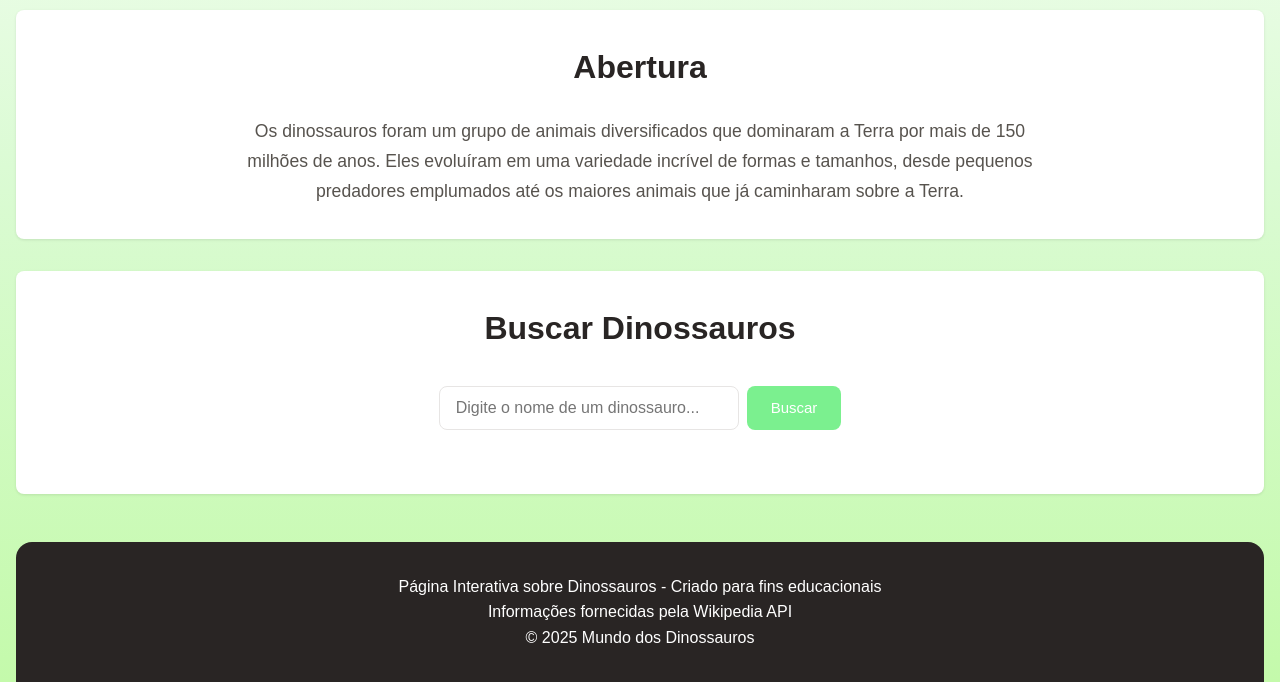
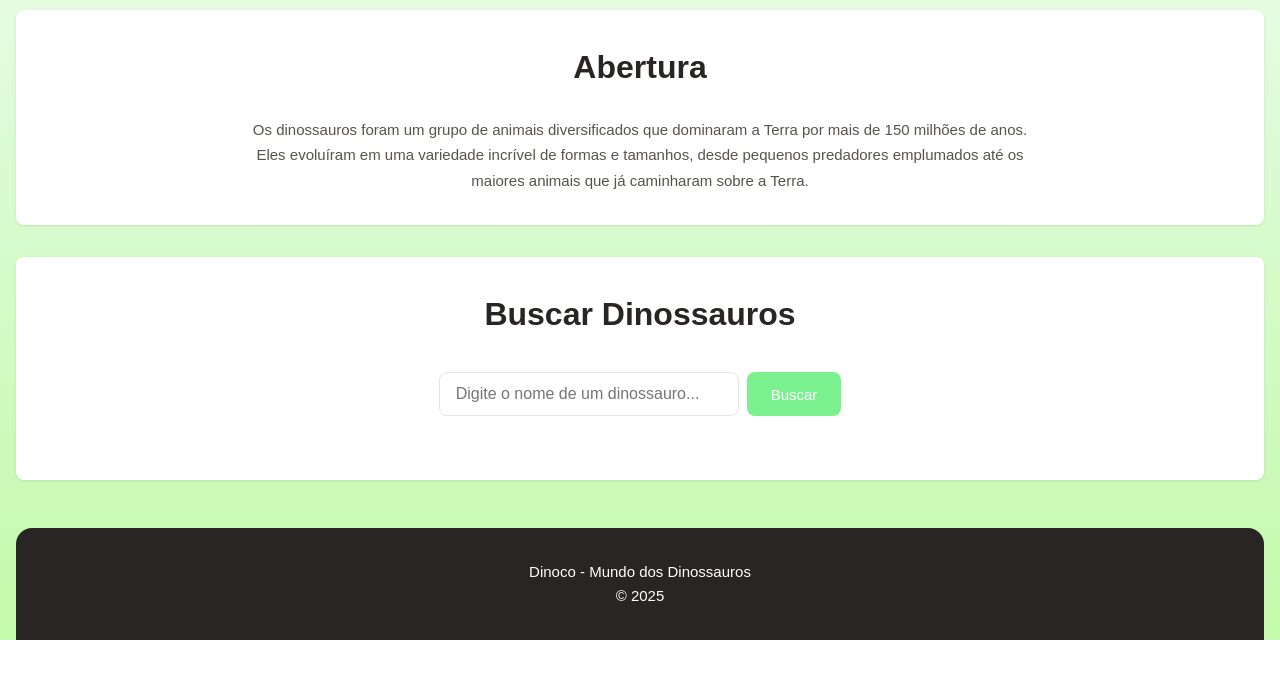
Before and after one commit to Dionizur/Dissonauro, a plain HTML site: page pages/busca de dinos/busca.html in a window 1280 px wide. Shown: the part 350-1032 px from the top of the page. After the commit the page ends 990 px from the top, so only its background shows below. Drawn offline with Linux system fonts and the light colour scheme; a web font is replaced by a local one.

Commit message:
alteração do tamanho das fontes

```diff
--- a/pages/busca de dinos/busca.html
+++ b/pages/busca de dinos/busca.html
@@ -10,8 +10,8 @@
     <link rel="preconnect" href="https://fonts.googleapis.com">
     <link rel="preconnect" href="https://fonts.gstatic.com" crossorigin>
     <link href="https://fonts.googleapis.com/css2?family=Revalia&display=swap" rel="stylesheet">
+    <link href="https://fonts.cdnfonts.com/css/bones" rel="stylesheet">
     <link rel="icon" type="image/x-icon" href="/assets/logo.png">
-    <link href="https://fonts.cdnfonts.com/css/bones" rel="stylesheet">
 </head>
 <body>
     <div id="navbar-placeholder"></div>
@@ -51,9 +51,8 @@
         </div>
 
         <footer>
-            <p>Página Interativa sobre Dinossauros - Criado para fins educacionais</p>
-            <p>Informações fornecidas pela Wikipedia API</p>
-            <p>© 2025 Mundo dos Dinossauros</p>
+            <p>Dinoco - Mundo dos Dinossauros</p>
+            <p>© 2025</p>
         </footer>
     </div>
 
--- a/pages/busca de dinos/styles.css
+++ b/pages/busca de dinos/styles.css
@@ -111,6 +111,7 @@ h2 {
     max-width: 800px;
     margin: 0 auto;
     color: var(--stone-600);
+    font-size: 15px;
 }
 
 .search-container {
@@ -292,6 +293,7 @@ footer {
     padding: 2rem;
     margin-top: 3rem;
     border-radius: 1rem 1rem 0 0;
+    font-size: 15px;
 }
 
 
```
Also changed, not shown: pages/busca de dinos/scripts.js (line endings or trailing spaces).
